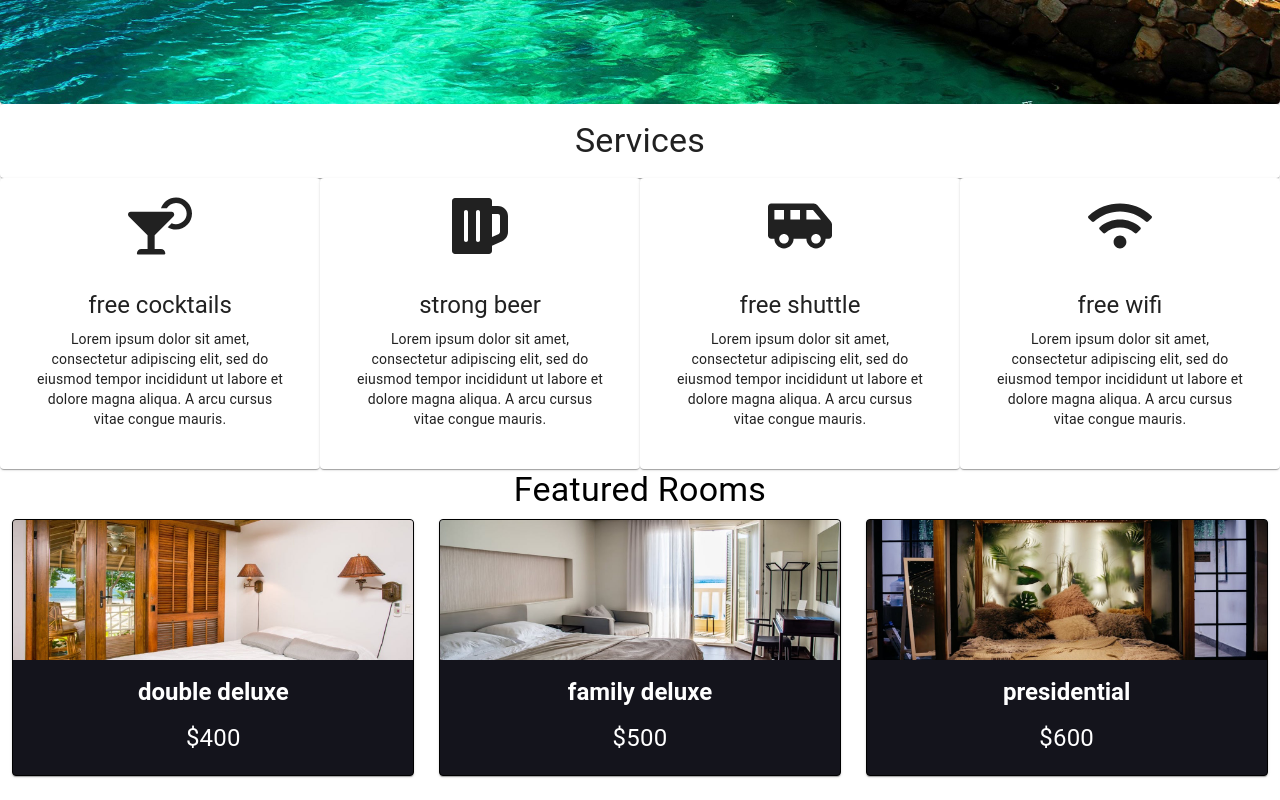
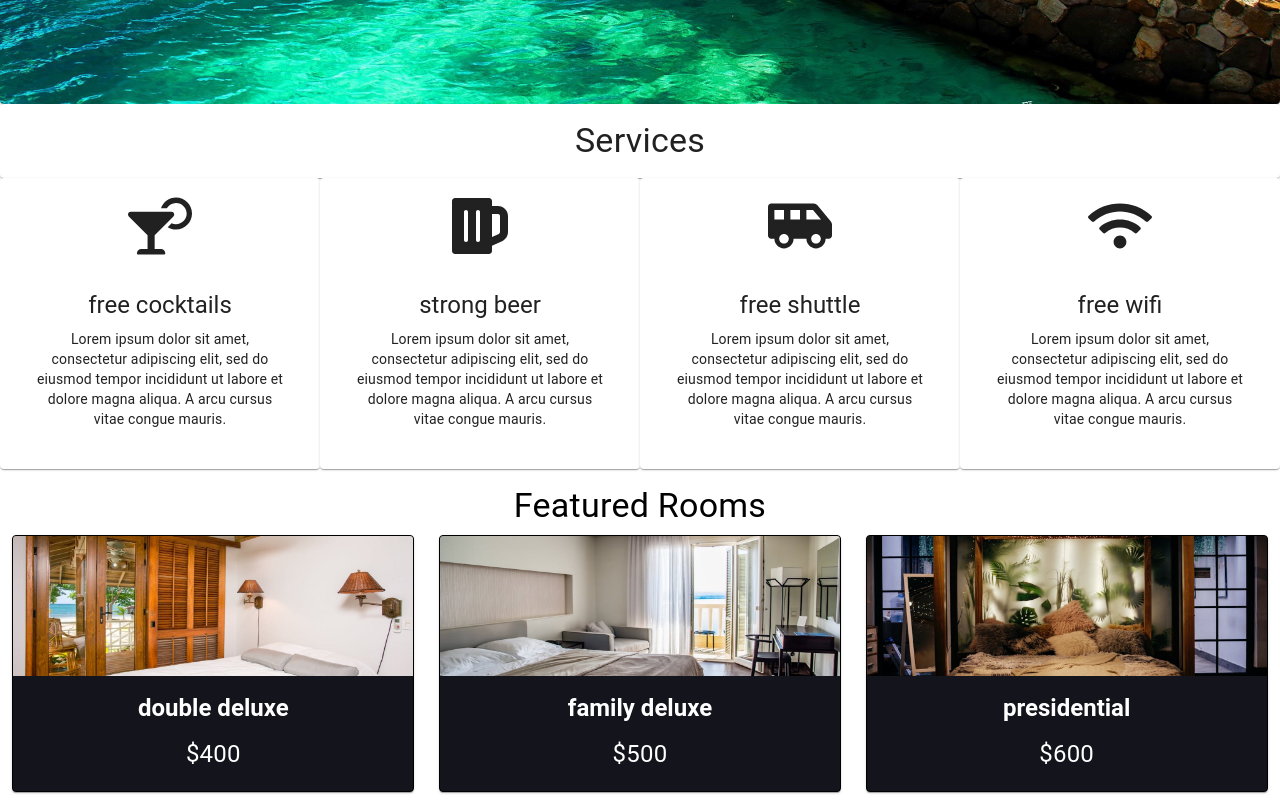
Before and after one commit to wimanshaherath/beach-resort, a React (Create React App) app: page / in a window 1280 px wide. Shown: the part 680-1480 px from the top of the page. Built offline with nearby package versions, Linux system fonts and the light colour scheme.

Commit message:
dev/added Title component to FeaturedRoom

```diff
--- a/src/compnents/FeaturedRooms.tsx
+++ b/src/compnents/FeaturedRooms.tsx
@@ -3,6 +3,7 @@ import {RoomContext} from '../context';
 import Room from './Room';
 import {Grid,Typography,createMuiTheme,ThemeProvider} from '@material-ui/core';
 import Loading from './Loading';
+import Title from './Title';
 type Props={
 
 };
@@ -36,11 +37,7 @@ class FeaturedRooms extends Component<Props,State>{
         return(
             <ThemeProvider theme={theme}>
                 <Grid container>
-                    <Grid item md={12} sm={12}>
-                        <Typography variant="h4" component="h4" align="center">
-                            Featured Rooms
-                        </Typography>
-                    </Grid>
+                    <Title title="Featured Rooms"/>
                     {loading?<Loading/>:rooms}
                 </Grid>
             </ThemeProvider>
```
